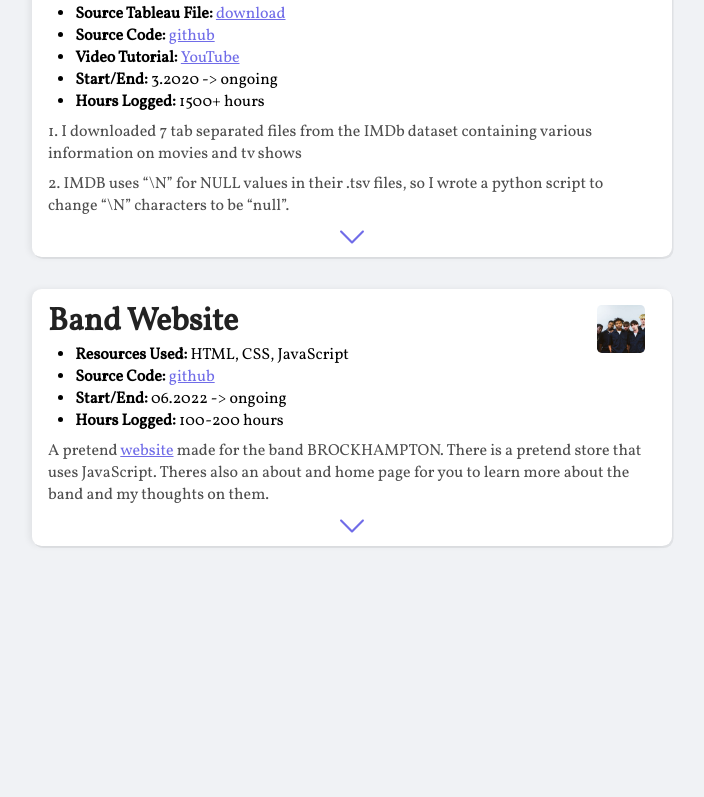
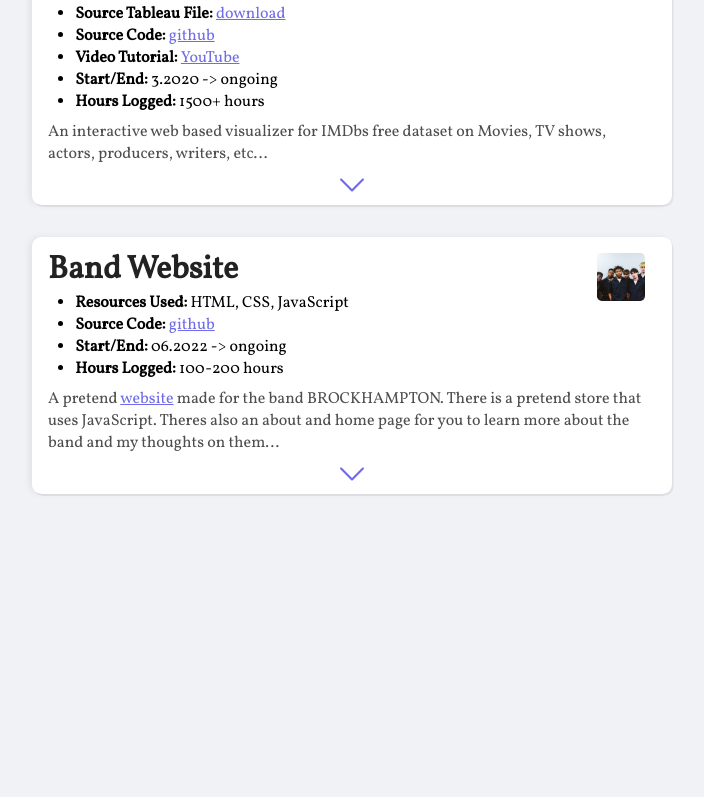
Before and after one commit to cadeheinberg/PortfolioWebsite, a plain HTML site: page projects.html in a window 1280 px wide. Shown: the part 724-1521 px from the top of the page, without its empty margins (288-992 px from the left). Drawn offline with Linux system fonts and the light colour scheme.

Commit message:
safari working

```diff
--- a/projects.html
+++ b/projects.html
@@ -143,7 +143,7 @@
                     <span class="post-content-show">
                         <div class="post-info-line">The website you are currently on.
                             I am currently working on a JavaScript version
-                            that will work more seamlessly.</div>
+                            that will work more seamlessly.<span class="read-more-dots">..</span></div>
                     </span>
                     <span class="post-content-hide">
                         <div class="post-info-line">Traditionally I had been hosting it
@@ -176,7 +176,8 @@
                 <div class="post-content-dynamic">
                     <span class="post-content-show">
                         <div class="post-info-line">Minecraft is a popular Java based video game.
-                            Since 2020 I have been making Java plugins for a Minecraft server that I host.
+                            Since 2020 I have been making Java plugins for a Minecraft server that I host.<span
+                                class="read-more-dots">..</span>
                         </div>
                     </span>
                     <span class="post-content-hide">
@@ -213,27 +214,36 @@
                 </ul>
                 <div class="post-content-dynamic">
                     <span class="post-content-show">
-                        <div class="post-info-line">1. I downloaded 7 tab separated files from the IMDb dataset
+                        <div class="post-info-line">An interactive web based visualizer for IMDbs free dataset on
+                            Movies, TV shows, actors, producers, writers, etc.<span class="read-more-dots">..</span>
+                        </div>
+                    </span>
+                    <span class="post-content-hide">
+                        <div class="post-info-line"><b>Step 1:</b> I downloaded 7 tab separated files from the IMDb
+                            dataset
                             containing
                             various information on movies and tv shows</div>
-                        <div class="post-info-line">2. IMDB uses “\N” for NULL values in their .tsv files, so I wrote a
+                        <div class="post-info-line"><b>Step 2:</b> IMDB uses “\N” for NULL values in their .tsv files,
+                            so I wrote a
                             python script to change “\N” characters to be “null”.</div>
-                    </span>
-                    <span class="post-content-hide">
-                        <div class="post-info-line">3. I used GitBash to execute various SQLite commands to convert the
+                        <div class="post-info-line"><b>Step 3:</b> I used GitBash to execute various SQLite commands to
+                            convert the
                             tsv
                             files
                             into tables inside of a movies.db file allowed me to set “null” strings to NULL
                             inside .db file. See the source code above for iist of these commands</div>
-                        <div class="post-info-line">4. I made a Jupter Notebook envirnoment and loaded the .db file into
+                        <div class="post-info-line"><b>Step 4:</b> I made a Jupter Notebook envirnoment and loaded the
+                            .db file into
                             SQLite.
                             I performed an extensive amount of queries to produce new tables from the
                             original ones that held data in an optimized form. This would make graphing
                             and interactions faster.</div>
-                        <div class="post-info-line">5. I used DB Browser to convert the new tables to .csv files to load
+                        <div class="post-info-line"><b>Step 5:</b> I used DB Browser to convert the new tables to .csv
+                            files to load
                             into
                             Tableau.</div>
-                        <div class="post-info-line">6. I used Tableau to create several sheets visualizing the data in
+                        <div class="post-info-line"><b>Step 6:</b> I used Tableau to create several sheets visualizing
+                            the data in
                             the
                             .csv
                             files.
@@ -266,7 +276,8 @@
                         <div class="post-info-line">A pretend <a href="https://cadeheinberg.github.io/BandWebsite/"
                                 target="_blank">website</a>
                             made for the band BROCKHAMPTON. There is a pretend store that uses JavaScript. Theres also
-                            an about and home page for you to learn more about the band and my thoughts on them.</div>
+                            an about and home page for you to learn more about the band and my thoughts on them.<span
+                                class="read-more-dots">..</span></div>
                     </span>
                     <span class="post-content-hide">
                         <div class="post-info-line">Lorem ipsum dolor sit amet, consectetur adipisicing elit.
--- a/projects.js
+++ b/projects.js
@@ -24,13 +24,16 @@ function readMoreClick(event) {
     var svg_btn = event.currentTarget;
     var post = svg_btn.parentElement;
     var more_text = post.getElementsByClassName('post-content-hide')[0];
+    var more_dots = post.getElementsByClassName('read-more-dots')[0]
     if (more_text.style.maxHeight && more_text.style.maxHeight !== "0px") {
         // hide read more
+        more_dots.style.display = "inline"
         more_text.style.maxHeight = "0px";
         svg_btn.classList.toggle('post-read-more-svg-rotated');
     } else {
         // expand read more
         // Set a max-height that's greater than the height of the content
+        more_dots.style.display = "none"
         more_text.style.maxHeight = more_text.scrollHeight + "px";
         svg_btn.classList.toggle('post-read-more-svg-rotated');
     }
--- a/style.css
+++ b/style.css
@@ -179,6 +179,10 @@ p {
     transition-duration: 0.5s;
 }
 
+.read-more-dots {
+    display: inline;
+}
+
 .post-read-more-svg-rotated {
     transform: rotate(180deg);
     transition-duration: 0.5s;
```
